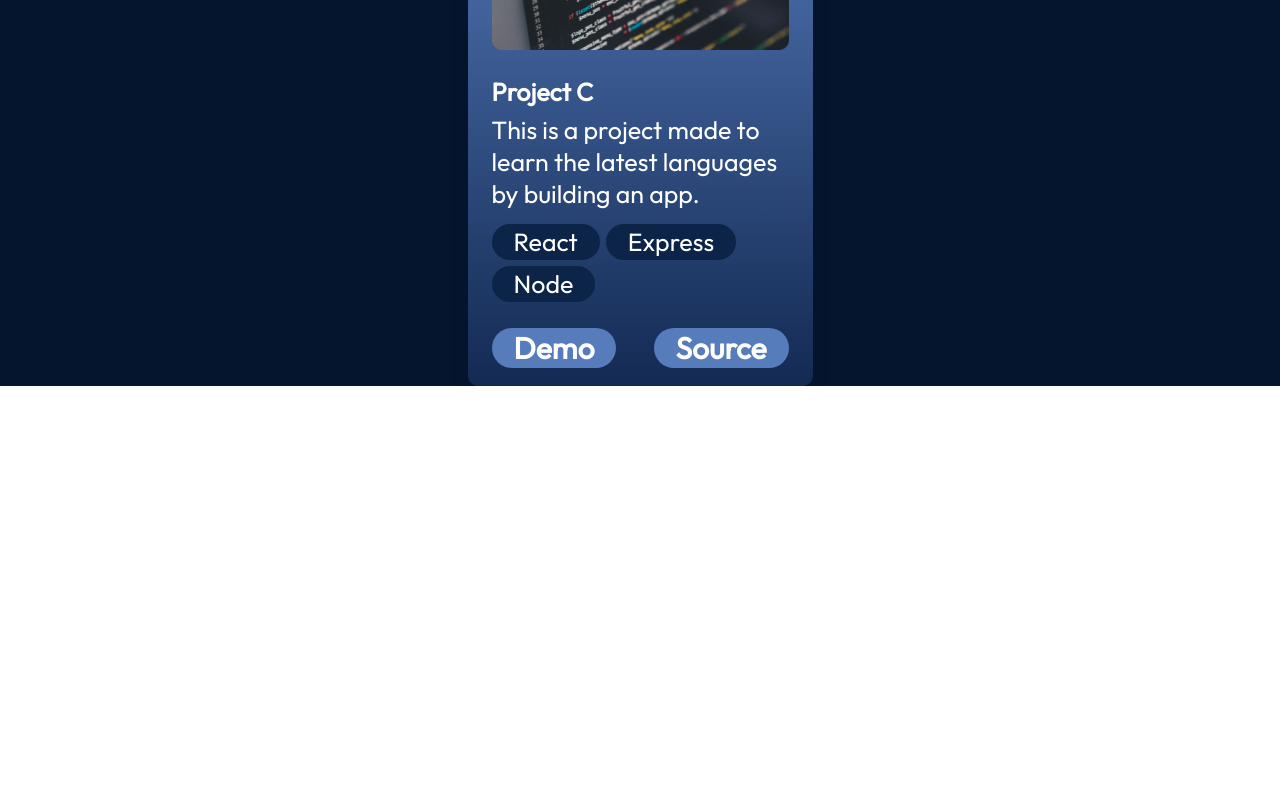
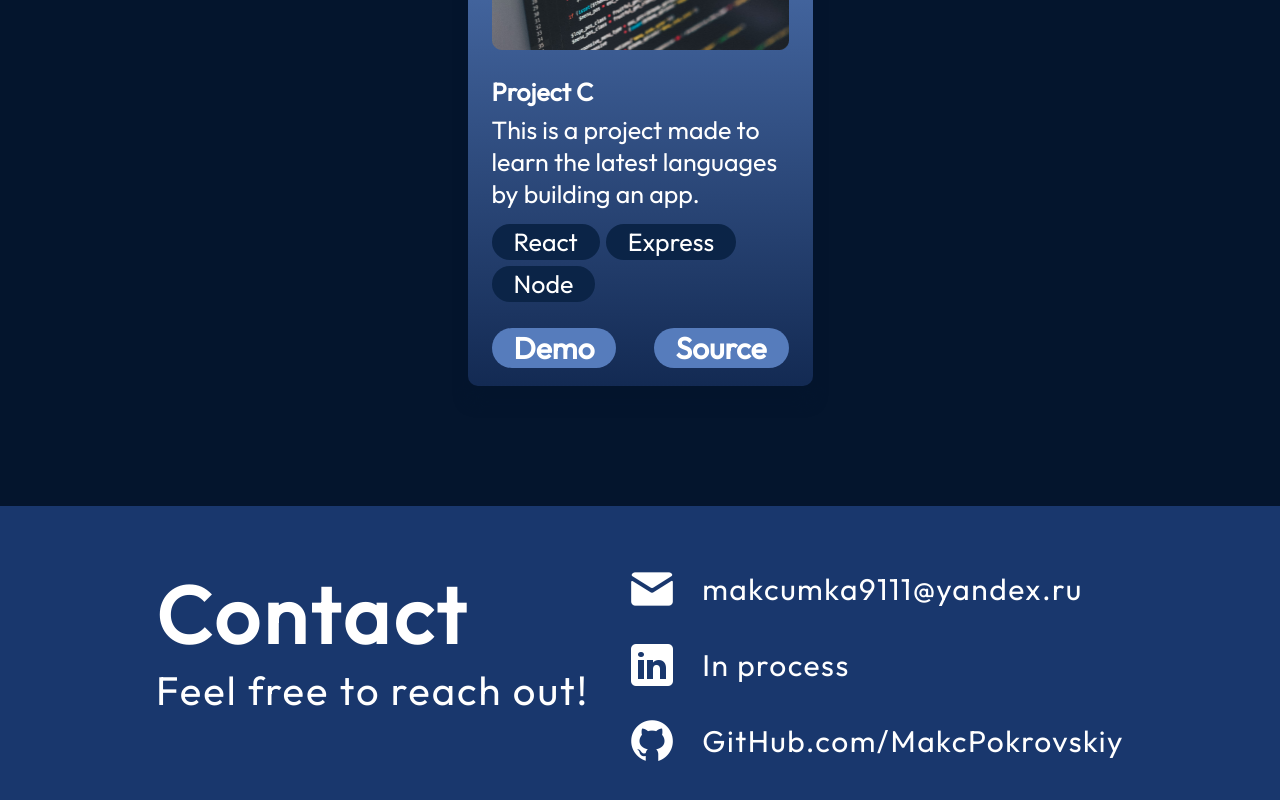
Before and after one commit to MakcPokrovskiy/portfolio, a React (Vite) app: page / in a window 1280 px wide. Shown: the part 3335-4135 px from the top of the page. Before the commit the page ends 3721 px from the top, so only its background shows below. Built offline with nearby package versions, Linux system fonts and the light colour scheme.

Commit message:
complete footer portfolio

```diff
--- a/src/App.jsx
+++ b/src/App.jsx
@@ -5,6 +5,7 @@
 import {About} from "./components/About/About.jsx";
 import {Experience} from "./components/Experience/Experience.jsx";
 import {Projects} from "./components/Projects/Projects.jsx";
+import {Contact} from "./components/Contact/Contact.jsx";
 
 function App() {
 
@@ -15,6 +16,7 @@
       <About/>
       <Experience/>
       <Projects/>
+      <Contact/>
     </div>
   )
 }
--- a/src/components/Contact/Contact.jsx
+++ b/src/components/Contact/Contact.jsx
@@ -0,0 +1,28 @@
+import styles from "./Contact.module.css";
+import {getImagesUrl} from "../../../utils.js";
+
+
+export const Contact = () => {
+  return (
+    <footer className={styles.container} id="contact">
+      <div className={styles.text}>
+        <h2>Contact</h2>
+        <p>Feel free to reach out!</p>
+      </div>
+      <ul className={styles.links}>
+        <li className={styles.link}>
+          <img src={getImagesUrl("contact/emailIcon.png")} alt="email"/>
+          <a href="mailto:makcumka9111@yandex.ru">makcumka9111@yandex.ru</a>
+        </li>
+        <li className={styles.link}>
+          <img src={getImagesUrl("contact/linkedinIcon.png")} alt="linkedin"/>
+          <a href="#">In process</a>
+        </li>
+        <li className={styles.link}>
+          <img src={getImagesUrl("contact/githubIcon.png")} alt="GitHub"/>
+          <a href="http://github.com/MakcPokrovskiy">GitHub.com/MakcPokrovskiy</a>
+        </li>
+      </ul>
+    </footer>
+  )
+}
--- a/src/components/Contact/Contact.module.css
+++ b/src/components/Contact/Contact.module.css
@@ -0,0 +1,65 @@
+@import "../../vars.css";
+
+
+.container {
+    color: var(--color-text);
+    margin-top: 120px;
+    background-color: var(--color-secondary);
+    display: flex;
+    flex-direction: row;
+    justify-content: space-evenly;
+    width: 100vw;
+    padding: 58px 10%;
+    gap: 10px;
+}
+
+.text h2 {
+    font-size: 80px;
+    font-weight: 700;
+    letter-spacing: 4px;
+}
+
+.text p {
+    font-size: 40px;
+    font-weight: 400;
+    letter-spacing: 2px;
+}
+
+.links {
+    display: flex;
+    flex-direction: column;
+    align-items: flex-start;
+    list-style: none;
+    gap: 26px;
+}
+
+.link {
+    display: flex;
+    align-items: center;
+    gap: 25px;
+}
+
+.link a {
+    color: var(--color-text);
+    text-decoration: none;
+    font-size: 30px;
+    font-weight: 400;
+    letter-spacing: 1.5px;
+}
+
+@media screen and (max-width: 830px) {
+    .container {
+        flex-direction: column;
+        gap: 23px;
+    }
+
+    .text {
+        display: flex;
+        flex-direction: column;
+        align-items: center;
+    }
+
+    .links {
+        align-items: center;
+    }
+}
```
